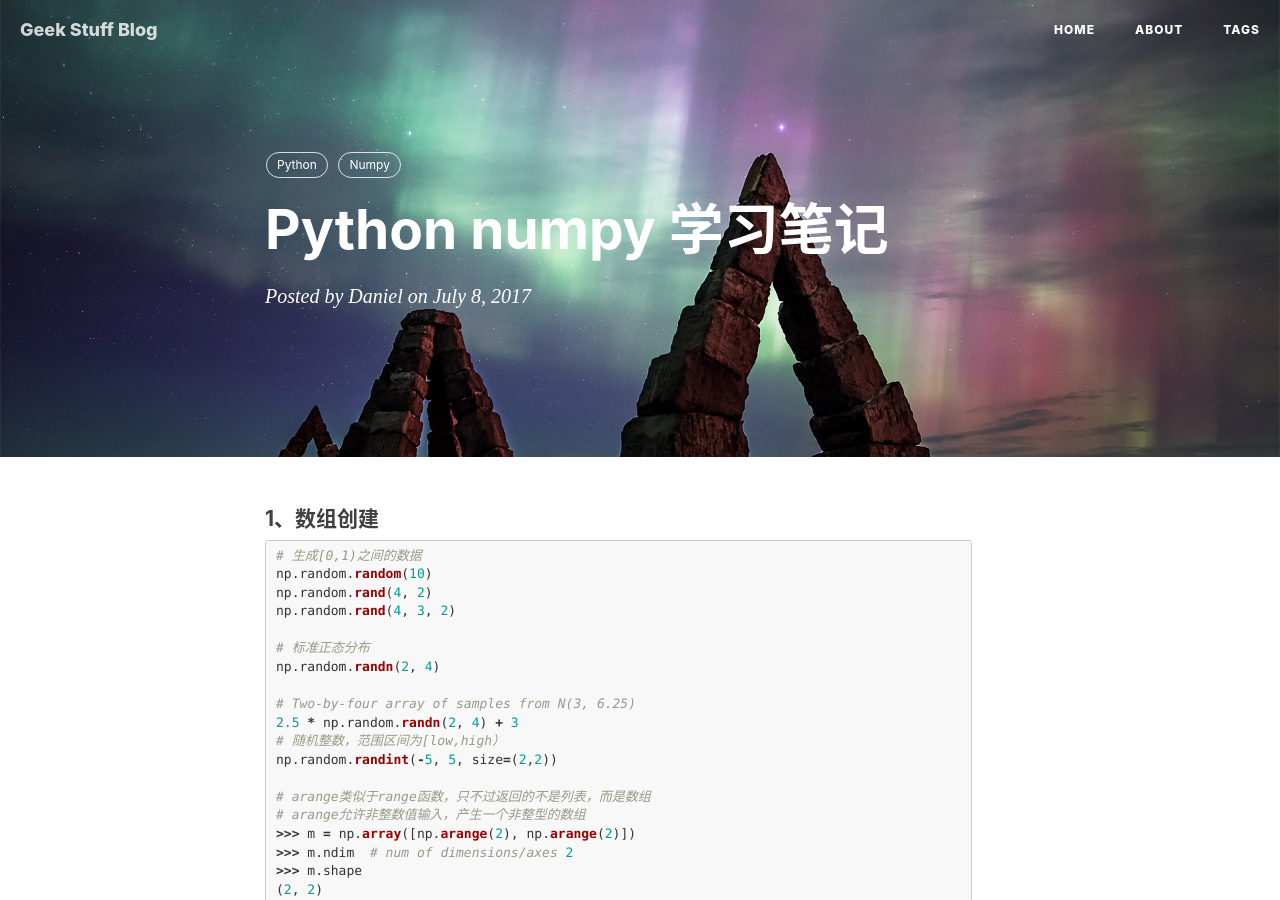
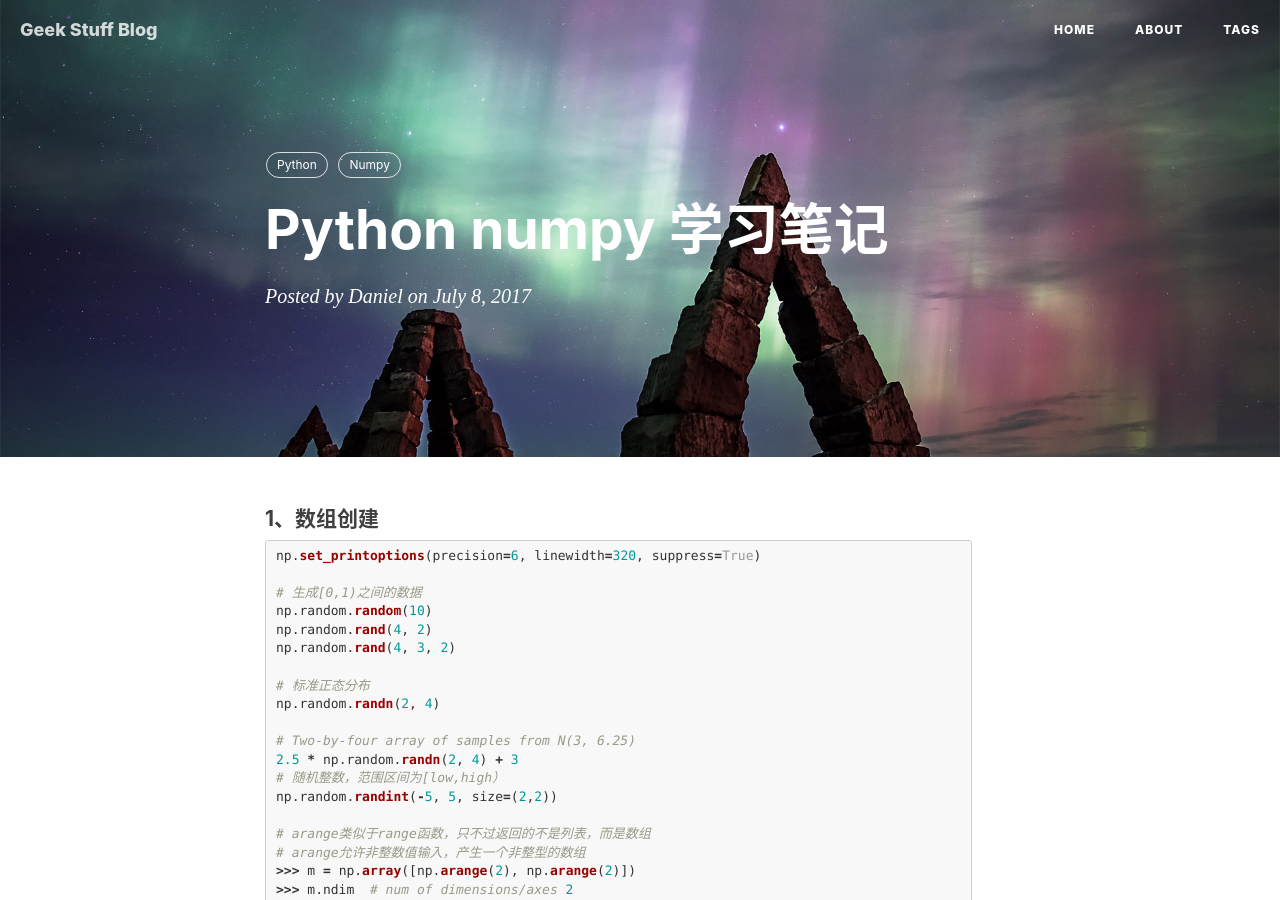
Before and after one commit to cddesire/cddesire.github.io, a Jekyll site: the page built from _posts/2017-07-09-python-numpy-code.markdown, in a window 1280 px wide and 900 px high. Built offline with Jekyll 4.4.1, drawn with Linux system fonts in a browser that asks for light colours; nearby versions of some CDN libraries; comment, search, counter and statistics services are not loaded.

Commit message:
set printoptions

````diff
--- a/_posts/2017-07-09-python-numpy-code.markdown
+++ b/_posts/2017-07-09-python-numpy-code.markdown
@@ -15,6 +15,8 @@ tags:
 #### 1、数组创建
 
 ``` python
+np.set_printoptions(precision=6, linewidth=320, suppress=True)
+
 # 生成[0,1)之间的数据
 
 np.random.random(10)
````
